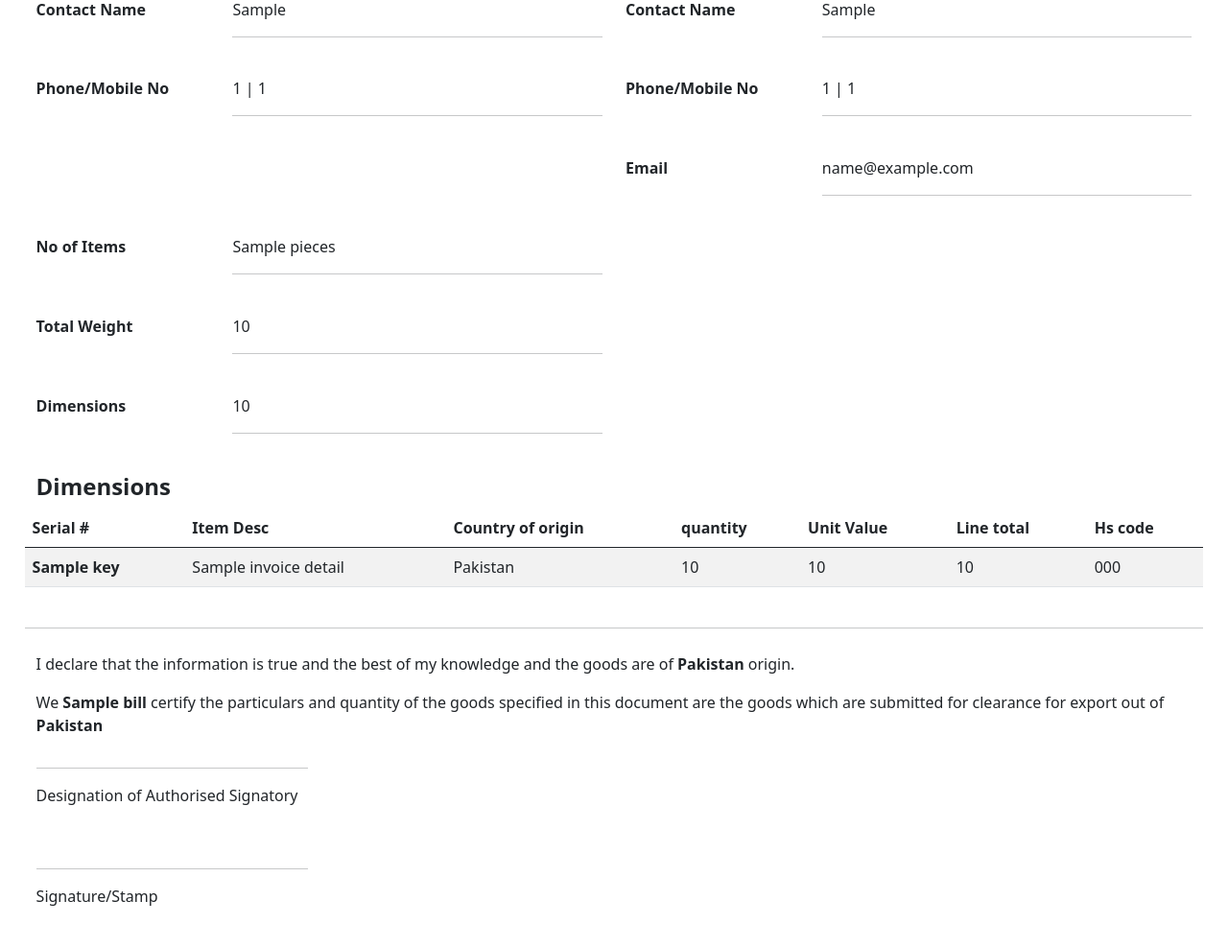
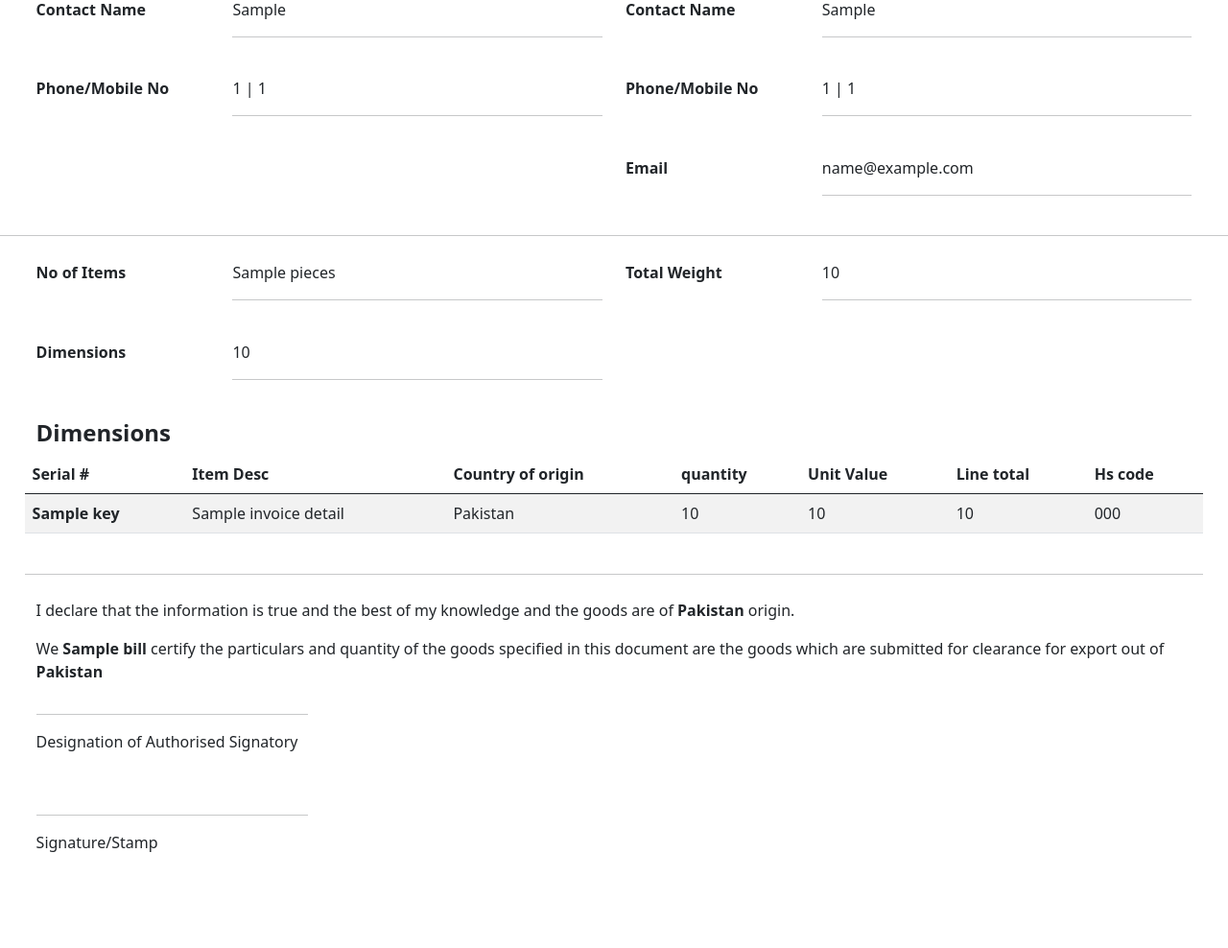
Before and after one commit to khizerpython/skyliftcourier, a Django app: template my_app/templates/billings/download_label.html in a window 1280 px wide. Shown: the part 658-1646 px from the top of the page at 96% size. After the commit the page ends 1590 px from the top, so only its background shows below. Run offline with Django 4.2, Linux system fonts and the light colour scheme; the template is opened without the code that fills it: most values are stand-ins (such as "Sample title", 1, 10 or a date in 2020); some libraries are stand-ins or nearby versions; some web fonts are replaced.

Commit message:
change in label and airway bill download

```diff
--- a/my_app/templates/billing_locations/download_billings.html
+++ b/my_app/templates/billing_locations/download_billings.html
@@ -153,8 +153,9 @@
                         <p class="billing_p">{{bill.reciever_state}}</p>
                         <p class="billing_p">{{bill.reciever_country}}</p>
                         <p class="billing_p"><b>{{bill.reciever_post_code}}</b></p>
-                        <p class="billing_p"></p><b>Tel: </b>{{bill.reciever_phone_number}}</p>
-                        <p class="billing_p"></p><b>Mob: </b>{{bill.reciever_mobile_number}}</p>
+                        <p class="billing_p"><b>{{bill.reciever_email}}</b></p>
+                        <p class="billing_p"><b>Tel: </b>{{bill.reciever_phone_number}}</p>
+                        <p class="billing_p"><b>Mob: </b>{{bill.reciever_mobile_number}}</p>
 
                     </div>
                 </div>
--- a/my_app/templates/billings/download_label.html
+++ b/my_app/templates/billings/download_label.html
@@ -265,6 +265,7 @@
                 </div>
             </div>
         </div>
+        <hr>
         <!-- No of Items -->
         <div class="row" style="margin: 2%;">
             <div class="col-6">
@@ -277,23 +278,16 @@
             </div>
             <div class="col-6">
 
-            </div>
-        </div>
-        <!-- weight -->
-        <div class="row" style="margin: 2%;">
-
-            <div class="col-6">
                     <div class="row">
                         <div class="col-4"><b>Total Weight</b></div>
                         <div class="col-8">{{bill.weight}}
                             <hr>
                         </div>
                     </div>
+
             </div>
-            <div class="col-6">
         </div>
 
-        </div>
         <!-- dimensions -->
         <div class="row" style="margin: 2%;">
 
```
Lines whose indentation alone changed are shown as unchanged.
